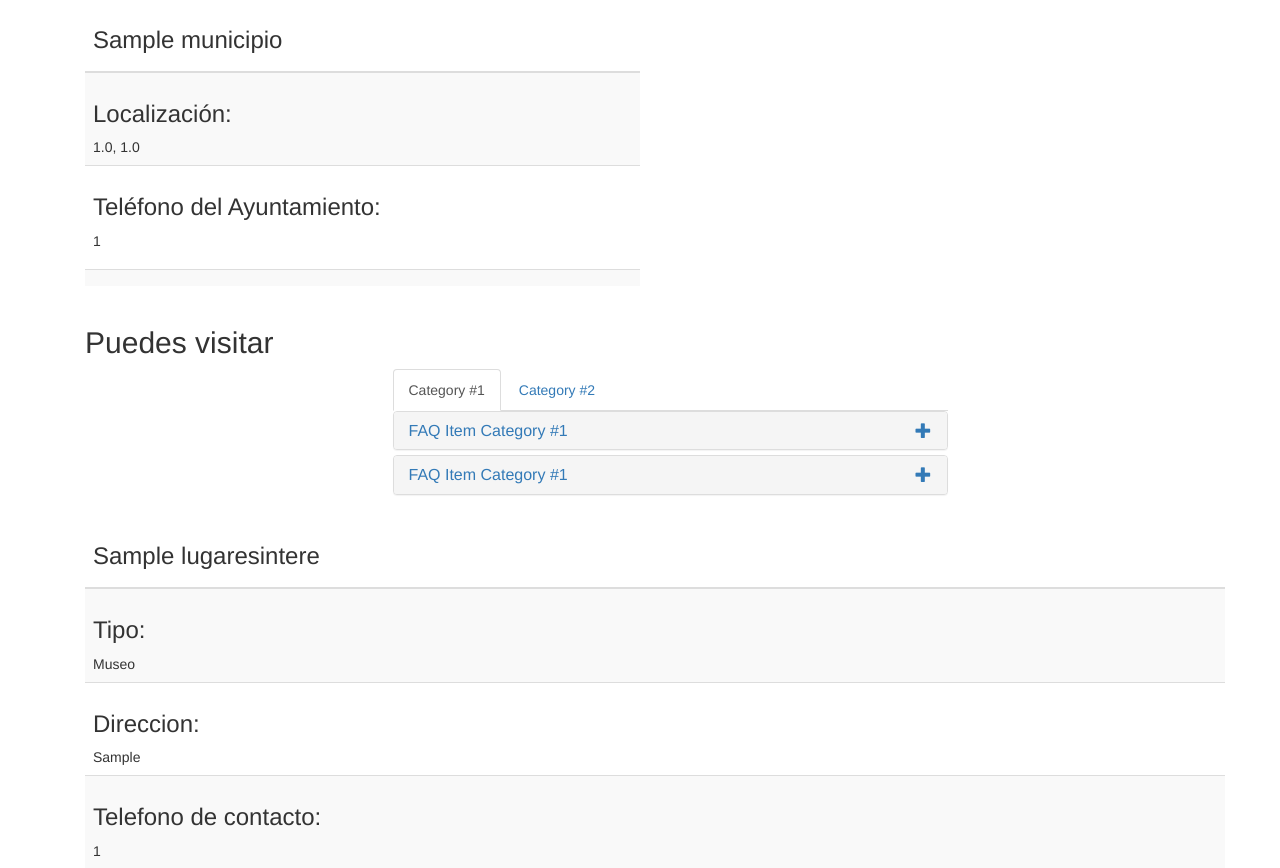
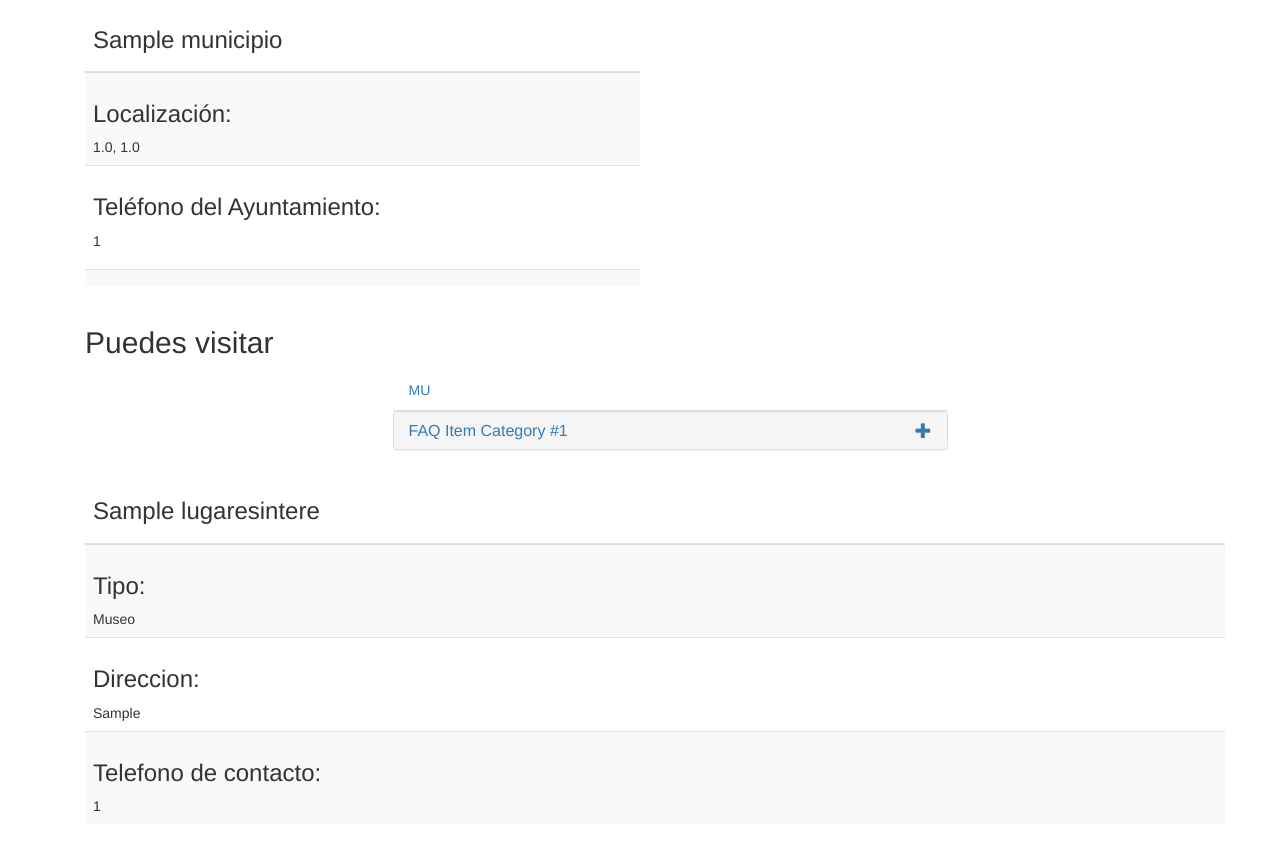
Before and after one commit to DracoYue/conoce-tenerife-norte, a Django app: page /municipios/1/ in a window 1280 px wide. Shown: the part 179-1047 px from the top of the page. After the commit the page ends 990 px from the top, so only its background shows below. Run offline with Django 3.2, Linux system fonts and the light colour scheme; tables that the repository leaves empty hold one stand-in row (values such as "Sample post"); some libraries are stand-ins or nearby versions.

Commit message:
a ver como se ve

```diff
--- a/ctn/templates/municipios/municipios_info.html
+++ b/ctn/templates/municipios/municipios_info.html
@@ -126,9 +126,15 @@
     <div class="row">
         <div class="col-md-6 col-md-offset-3">
             <!-- Nav tabs category -->
+
             <ul class="nav nav-tabs faq-cat-tabs">
-                <li class="active"><a href="#faq-cat-1" data-toggle="tab">Category #1</a></li>
-                <li><a href="#faq-cat-2" data-toggle="tab">Category #2</a></li>
+
+                {% for i in lugar%}
+
+                <!--<li class="active"><a href="#faq-cat-1" data-toggle="tab">Category #1</a></li>-->
+
+                <li><a href="#faq-{{i.Eleccion}}" data-toggle="tab">{{i.Eleccion}}</a></li>
+                {% endfor %}
             </ul>
 
             <!-- Tab panes -->
@@ -145,55 +151,6 @@
                                 </a>
                             </div>
                             <div id="faq-cat-1-sub-1" class="panel-collapse collapse">
-                                <div class="panel-body">
-                                    Anim pariatur cliche reprehenderit, enim eiusmod high life accusamus terry richardson ad squid. 3 wolf moon officia aute, non cupidatat skateboard dolor brunch. Food truck quinoa nesciunt laborum eiusmod. Brunch 3 wolf moon tempor, sunt aliqua put a bird on it squid single-origin coffee nulla assumenda shoreditch et. Nihil anim keffiyeh helvetica, craft beer labore wes anderson cred nesciunt sapiente ea proident. Ad vegan excepteur butcher vice lomo. Leggings occaecat craft beer farm-to-table, raw denim aesthetic synth nesciunt you probably haven't heard of them accusamus labore sustainable VHS.
-                                </div>
-                            </div>
-                        </div>
-                        <div class="panel panel-default panel-faq">
-                            <div class="panel-heading">
-                                <a data-toggle="collapse" data-parent="#accordion-cat-1" href="#faq-cat-1-sub-2">
-                                    <h4 class="panel-title">
-                                        FAQ Item Category #1
-                                        <span class="pull-right"><i class="glyphicon glyphicon-plus"></i></span>
-                                    </h4>
-                                </a>
-                            </div>
-                            <div id="faq-cat-1-sub-2" class="panel-collapse collapse">
-                                <div class="panel-body">
-                                    Anim pariatur cliche reprehenderit, enim eiusmod high life accusamus terry richardson ad squid. 3 wolf moon officia aute, non cupidatat skateboard dolor brunch. Food truck quinoa nesciunt laborum eiusmod. Brunch 3 wolf moon tempor, sunt aliqua put a bird on it squid single-origin coffee nulla assumenda shoreditch et. Nihil anim keffiyeh helvetica, craft beer labore wes anderson cred nesciunt sapiente ea proident. Ad vegan excepteur butcher vice lomo. Leggings occaecat craft beer farm-to-table, raw denim aesthetic synth nesciunt you probably haven't heard of them accusamus labore sustainable VHS.
-                                </div>
-                            </div>
-                        </div>
-                    </div>
-                </div>
-                <div class="tab-pane fade" id="faq-cat-2">
-                    <div class="panel-group" id="accordion-cat-2">
-                        <div class="panel panel-default panel-faq">
-                            <div class="panel-heading">
-                                <a data-toggle="collapse" data-parent="#accordion-cat-2" href="#faq-cat-2-sub-1">
-                                    <h4 class="panel-title">
-                                        FAQ Item Category #2
-                                        <span class="pull-right"><i class="glyphicon glyphicon-plus"></i></span>
-                                    </h4>
-                                </a>
-                            </div>
-                            <div id="faq-cat-2-sub-1" class="panel-collapse collapse">
-                                <div class="panel-body">
-                                    Anim pariatur cliche reprehenderit, enim eiusmod high life accusamus terry richardson ad squid. 3 wolf moon officia aute, non cupidatat skateboard dolor brunch. Food truck quinoa nesciunt laborum eiusmod. Brunch 3 wolf moon tempor, sunt aliqua put a bird on it squid single-origin coffee nulla assumenda shoreditch et. Nihil anim keffiyeh helvetica, craft beer labore wes anderson cred nesciunt sapiente ea proident. Ad vegan excepteur butcher vice lomo. Leggings occaecat craft beer farm-to-table, raw denim aesthetic synth nesciunt you probably haven't heard of them accusamus labore sustainable VHS.
-                                </div>
-                            </div>
-                        </div>
-                        <div class="panel panel-default panel-faq">
-                            <div class="panel-heading">
-                                <a data-toggle="collapse" data-parent="#accordion-cat-2" href="#faq-cat-2-sub-2">
-                                    <h4 class="panel-title">
-                                        FAQ Item Category #2
-                                        <span class="pull-right"><i class="glyphicon glyphicon-plus"></i></span>
-                                    </h4>
-                                </a>
-                            </div>
-                            <div id="faq-cat-2-sub-2" class="panel-collapse collapse">
                                 <div class="panel-body">
                                     Anim pariatur cliche reprehenderit, enim eiusmod high life accusamus terry richardson ad squid. 3 wolf moon officia aute, non cupidatat skateboard dolor brunch. Food truck quinoa nesciunt laborum eiusmod. Brunch 3 wolf moon tempor, sunt aliqua put a bird on it squid single-origin coffee nulla assumenda shoreditch et. Nihil anim keffiyeh helvetica, craft beer labore wes anderson cred nesciunt sapiente ea proident. Ad vegan excepteur butcher vice lomo. Leggings occaecat craft beer farm-to-table, raw denim aesthetic synth nesciunt you probably haven't heard of them accusamus labore sustainable VHS.
                                 </div>
```
